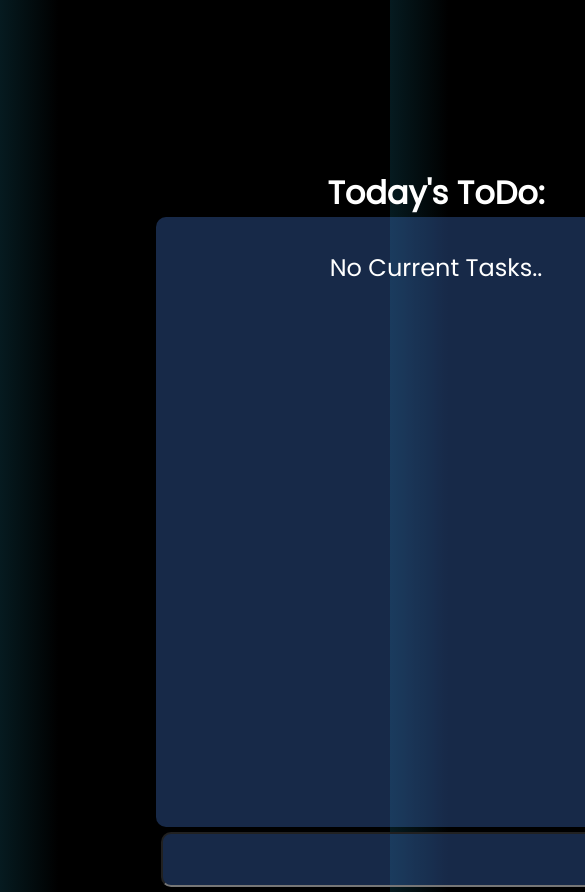
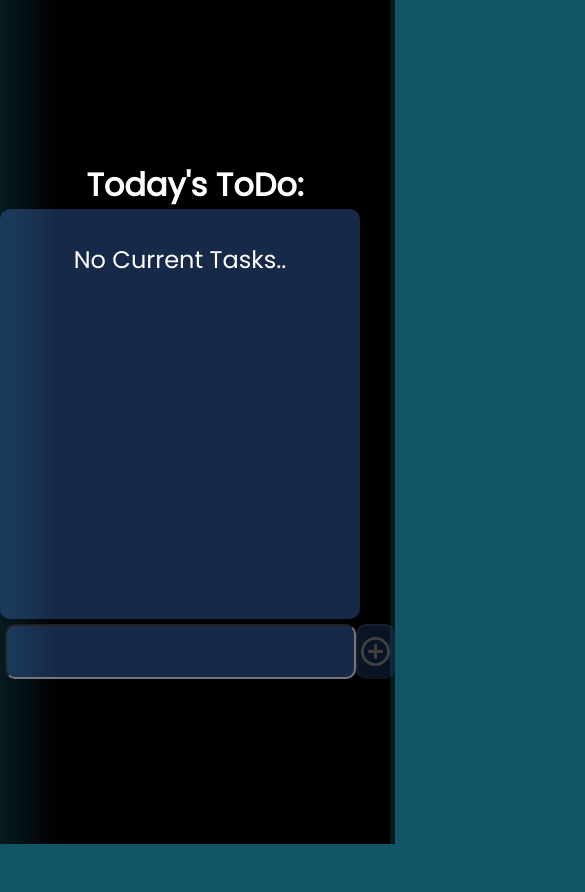
Before and after one commit to Kevetic/todo-but-react, a React (Create React App) app: page / in a window 390 px wide. Shown: the top 892 px of the page, 585 px wide, since content can reach past the window. After the commit the page ends 844 px from the top, so only its background shows below. Built offline with nearby package versions, Linux system fonts and the light colour scheme.

Commit message:
media query

```diff
--- a/src/Components/Modal/Modal.js
+++ b/src/Components/Modal/Modal.js
@@ -6,9 +6,6 @@ import InputField from "../InputField/InputField";
 
 const Container = styled.div`
   border-radius: 10px;
-  position: absolute;
-  top: 20%;
-  left: 40%;
 `;
 
 const Header = styled.h1`
@@ -24,6 +21,10 @@ const ListContainer = styled.div`
   width: 550px;
   overflow: auto;
   padding: 5px;
+  @media (max-width: 600px) {
+    height: 400px;
+    width: 350px;
+  }
 `;
 
 const Modal = () => {
--- a/src/index.css
+++ b/src/index.css
@@ -18,6 +18,9 @@ body {
   );
   height: 100vh;
   font-family: "Poppins", sans-serif;
+  display: flex;
+  justify-content: center;
+  align-items: center;
 }
 
 /* Scroll bar stylings */
```
